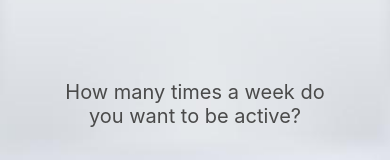
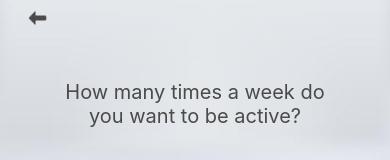
Before and after one commit to gharivand/keleya-pregnancy-app, a React Native app: screen /WorkoutScreen in a window 390 px wide. Shown: the top 160 px of the page. Built offline with nearby package versions, Linux system fonts and the light colour scheme.

Commit message:
add back header to all screens

```diff
--- /dev/null
+++ b/src/components/Header.tsx
@@ -0,0 +1,46 @@
+import React from 'react';
+import {
+  Image,
+  SafeAreaView,
+  StyleSheet,
+  TouchableOpacity,
+  View,
+} from 'react-native';
+import {useNavigation} from '@react-navigation/native';
+import {images} from '../theme';
+
+const Header = () => {
+  const navigation = useNavigation();
+  const onPressBack = () => {
+    navigation.goBack();
+  };
+  return (
+    <View style={styles.container}>
+      <SafeAreaView>
+        <TouchableOpacity
+          activeOpacity={0.7}
+          onPress={onPressBack}
+          style={styles.backButton}>
+          <Image source={images.back} style={styles.backIcon} />
+        </TouchableOpacity>
+      </SafeAreaView>
+    </View>
+  );
+};
+
+const styles = StyleSheet.create({
+  container: {
+    flex: 1,
+    position: 'absolute',
+  },
+  backButton: {
+    marginHorizontal: 20,
+    padding: 8,
+  },
+  backIcon: {
+    width: 20,
+    height: 20,
+  },
+});
+
+export default Header;
--- a/src/components/index.ts
+++ b/src/components/index.ts
@@ -2,3 +2,4 @@ export {default as Button} from './Button';
 export {default as Input} from './Input';
 export {default as CheckBox} from './CheckBox';
 export {default as DatePickerCustom} from './DatePickerCustom';
+export {default as Header} from './Header';
--- a/src/screens/DateScreen.tsx
+++ b/src/screens/DateScreen.tsx
@@ -4,7 +4,7 @@ import {useTranslation} from 'react-i18next';
 
 import {ApplicationScreenProps} from '../types/navigation';
 import {fonts, images, layout} from '../theme';
-import {Button, DatePickerCustom} from '../components';
+import {Button, DatePickerCustom, Header} from '../components';
 import {StoreContext} from '../context/Store';
 
 const DateScreen: React.FC<ApplicationScreenProps> = ({navigation}) => {
@@ -22,6 +22,7 @@ const DateScreen: React.FC<ApplicationScreenProps> = ({navigation}) => {
   return (
     <View style={layout.fill}>
       <Image source={images.due_date} style={styles.headerImage} />
+      <Header />
       <SafeAreaView style={layout.colSpaceBetween}>
         <View style={styles.inputContainer}>
           <Text style={styles.title}>
--- a/src/screens/NameScreen.tsx
+++ b/src/screens/NameScreen.tsx
@@ -4,7 +4,7 @@ import {useTranslation} from 'react-i18next';
 
 import {ApplicationScreenProps} from '../types/navigation';
 import {fonts, images, layout} from '../theme';
-import {Button} from '../components';
+import {Button, Header} from '../components';
 import Input from '../components/Input';
 import {StoreContext} from '../context/Store';
 
@@ -26,6 +26,7 @@ const NameScreen: React.FC<ApplicationScreenProps> = ({navigation}) => {
   return (
     <View style={layout.fill}>
       <Image source={images.couch_smile} style={styles.headerImage} />
+      <Header />
       <SafeAreaView style={layout.colSpaceBetween}>
         <View style={styles.inputContainer}>
           <Text style={styles.title}>{t('its_great_that_you_are_here')}</Text>
--- a/src/screens/SignIn.tsx
+++ b/src/screens/SignIn.tsx
@@ -6,7 +6,7 @@ import * as Yup from 'yup';
 
 import {ApplicationScreenProps} from '../types/navigation';
 import {fonts, images, layout} from '../theme';
-import {Button} from '../components';
+import {Button, Header} from '../components';
 import Input from '../components/Input';
 import {StoreContext} from '../context/Store';
 
@@ -42,6 +42,7 @@ const SignIn: React.FC<ApplicationScreenProps> = ({navigation}) => {
   return (
     <View style={layout.fill}>
       <Image source={images.authentication} style={styles.headerImage} />
+      <Header />
       <SafeAreaView style={layout.fill}>
         <Formik
           initialValues={initialValues}
--- a/src/screens/SignUp.tsx
+++ b/src/screens/SignUp.tsx
@@ -6,7 +6,7 @@ import * as Yup from 'yup';
 
 import {ApplicationScreenProps} from '../types/navigation';
 import {fonts, images, layout} from '../theme';
-import {Button, CheckBox} from '../components';
+import {Button, CheckBox, Header} from '../components';
 import Input from '../components/Input';
 import {StoreContext} from '../context/Store';
 
@@ -45,6 +45,7 @@ const SignUp: React.FC<ApplicationScreenProps> = ({navigation}) => {
   return (
     <View style={layout.fill}>
       <Image source={images.authentication} style={styles.headerImage} />
+      <Header />
       <SafeAreaView style={layout.fill}>
         <Formik
           initialValues={initialValues}
--- a/src/screens/WorkoutScreen.tsx
+++ b/src/screens/WorkoutScreen.tsx
@@ -5,7 +5,7 @@ import {Picker} from '@react-native-picker/picker';
 
 import {ApplicationScreenProps} from '../types/navigation';
 import {fonts, images, layout} from '../theme';
-import {Button} from '../components';
+import {Button, Header} from '../components';
 import {StoreContext} from '../context/Store';
 
 const WorkoutScreen: React.FC<ApplicationScreenProps> = ({navigation}) => {
@@ -39,6 +39,7 @@ const WorkoutScreen: React.FC<ApplicationScreenProps> = ({navigation}) => {
   return (
     <View style={layout.fill}>
       <Image source={images.workout_goal} style={styles.headerImage} />
+      <Header />
       <View style={styles.titleContainer}>
         <SafeAreaView>
           <Text style={styles.title}>{t('how_many_times_a_week')}</Text>
@@ -64,7 +65,6 @@ const styles = StyleSheet.create({
   headerImage: {
     width: '100%',
     height: '50%',
-    zIndex: 0,
   },
   titleContainer: {
     flex: 1,
--- a/src/theme/Images.ts
+++ b/src/theme/Images.ts
@@ -9,6 +9,7 @@ const Images = {
   workout_goal: require('../assets/images/workout-goal-background-image.jpg'),
   notifications: require('../assets/images/notifications-background-image.jpg'),
   bell: require('../assets/images/bell.png'),
+  back: require('../assets/images/back.png'),
 };
 
 export default Images;
```
Also changed, not shown: src/assets/images/back.png (added).
